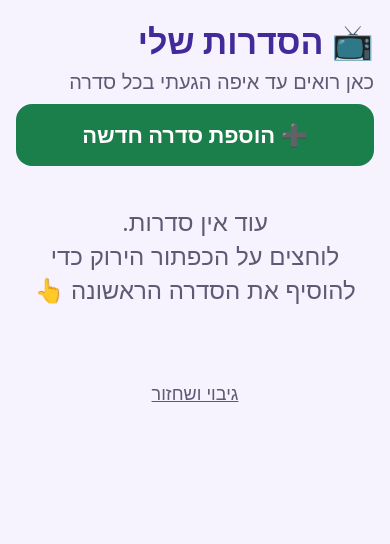
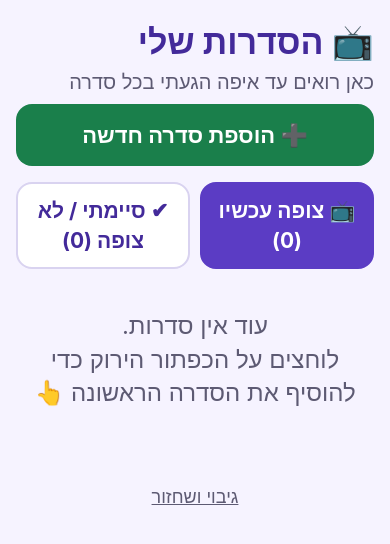
Before and after one commit to Oranfu/ima-series, a plain HTML site: page index.html in a window 390 px wide. Drawn offline with Linux system fonts and the light colour scheme.

Commit message:
Add watching / finished tabs
Co-Authored-By: Claude Sonnet 5.5 <noreply@anthropic.com>
Claude-Session: https://claude.ai/code/session_01H4bJZncjANevgWKJoLsqwr

```diff
--- a/index.html
+++ b/index.html
@@ -86,6 +86,9 @@
   .foot{text-align:center;margin-top:30px}
   .foot a{color:var(--muted);font-size:18px;text-decoration:underline;cursor:pointer}
   .gap{height:12px}
+  .tabs{display:flex;gap:10px;margin:16px 0 0}
+  .tabs button{background:#fff;color:var(--main-dark);border:2px solid var(--line);font-size:21px;padding:12px 6px;min-height:60px}
+  .tabs button.on{background:var(--main);color:#fff;border-color:var(--main)}
   .banner{border-radius:14px;padding:10px 12px;margin:8px 0;font-size:22px;font-weight:800}
   .banner.wait{background:#fff4d6;color:#7a5200}
   .banner.done{background:#dcf5e7;color:var(--ok)}
@@ -102,6 +105,7 @@
 </header>
 
 <button id="addBtn" class="green">➕ הוספת סדרה חדשה</button>
+<div class="tabs"><button id="tabWatch" class="on"></button><button id="tabDone"></button></div>
 <div id="list"></div>
 <div id="toast"></div>
 <div class="foot"><a id="backupLink">גיבוי ושחזור</a></div>
@@ -143,6 +147,8 @@
   </div>
   <div class="gap"></div><div class="gap"></div>
   <button class="green" id="saveBtn">✔ שמירה</button>
+  <div class="gap"></div>
+  <button class="sec" id="pauseBtn"></button>
   <div class="gap"></div>
   <button class="red" id="delBtn">🗑 מחיקת הסדרה</button>
 </div></div>
@@ -191,6 +197,10 @@
     if (m && s.episode >= m && hasNext(s)){ s.season++; s.episode = 0; return true; }
     return false;
   }
+  var tab = 'watch';
+  function inactive(s){ return !!s.paused || atEnd(s); }
+  $('tabWatch').onclick = function(){ tab = 'watch'; render(); };
+  $('tabDone').onclick = function(){ tab = 'done'; render(); };
   function fmtDate(d){ var p = String(d).split('-'); return p.length===3 ? p[2]+'/'+p[1]+'/'+p[0] : d; }
   function toast(t){
     var el = $('toast'); el.textContent = t; el.style.display = 'block';
@@ -199,15 +209,29 @@
 
   function render(){
     var box = $('list');
-    if (!shows.length){
-      box.innerHTML = '<div class="empty">עוד אין סדרות.<br>לוחצים על הכפתור הירוק כדי להוסיף את הסדרה הראשונה 👆</div>';
+    var nWatch = shows.filter(function(s){ return !inactive(s); }).length;
+    var nDone = shows.length - nWatch;
+    $('tabWatch').textContent = '📺 צופה עכשיו (' + nWatch + ')';
+    $('tabDone').textContent = '✔ סיימתי / לא צופה (' + nDone + ')';
+    $('tabWatch').classList.toggle('on', tab === 'watch');
+    $('tabDone').classList.toggle('on', tab === 'done');
+    var visible = shows.filter(function(s){ return (tab === 'done') === inactive(s); });
+    if (!visible.length){
+      box.innerHTML = tab === 'done'
+        ? '<div class="empty">כאן יופיעו סדרות שסיימתי, או שממתינות לעונה חדשה, או שהפסקתי לצפות בהן.</div>'
+        : (shows.length ? '<div class="empty">אין כרגע סדרות שאת צופה בהן.<br>אפשר להוסיף סדרה חדשה 👆</div>'
+                        : '<div class="empty">עוד אין סדרות.<br>לוחצים על הכפתור הירוק כדי להוסיף את הסדרה הראשונה 👆</div>');
       return;
     }
-    var sorted = shows.slice().sort(function(a,b){ return (b.updated||0) - (a.updated||0); });
+    var sorted = visible.slice().sort(function(a,b){ return (b.updated||0) - (a.updated||0); });
     box.innerHTML = sorted.map(function(s){
       var img = s.img ? '<img class="thumb" src="'+esc(s.img)+'" alt="">' : '<div class="thumb">📺</div>';
       var where, next = '', banner = '', main;
-      if (atEnd(s)){
+      if (s.paused && !atEnd(s)){
+        where = s.episode ? 'עצרתי בעונה ' + s.season + ' · פרק ' + s.episode : 'עוד לא התחלתי';
+        banner = '<div class="banner wait">⏸ לא צופה כרגע</div>';
+        main = '<button class="green" data-act="resume" data-id="'+s.id+'">▶ חזרה לצפייה</button>';
+      } else if (atEnd(s)){
         where = 'ראיתי הכול עד עונה ' + s.season + ' · פרק ' + s.episode;
         if (s.status === 'Ended') banner = '<div class="banner done">🎉 הסדרה הסתיימה, ראיתי את כולה</div>';
         else banner = '<div class="banner wait">⏳ ממתינה לעונה חדשה' + (s.nextAir ? '<br><span style="font-weight:400;font-size:19px">צפויה ב־' + esc(fmtDate(s.nextAir)) + '</span>' : '') + '</div>';
@@ -247,6 +271,7 @@
       if (moved) toast('כל הכבוד! סיימת את עונה ' + prev + ' 🎉');
       else if (atEnd(s)) toast(s.status === 'Ended' ? 'סיימת את כל הסדרה! 🎉' : 'סיימת את כל הפרקים שיצאו 👏');
     }
+    else if (act === 'resume'){ s.paused = false; s.updated = Date.now(); save(); tab = 'watch'; render(); toast('הסדרה חזרה לרשימה של "צופה עכשיו"'); }
     else if (act === 'edit'){ openEdit(s); }
   });
 
@@ -262,6 +287,7 @@
     editing = s;
     draft = {season: s.season||1, episode: s.episode||0, platform: s.platform||''};
     $('eTitle').textContent = s.name;
+    $('pauseBtn').textContent = s.paused ? '▶ חזרה ל"צופה עכשיו"' : '⏸ לא צופה כרגע (העבר לטאב השני)';
     paintEdit(); open('editOv');
   }
   function paintEdit(){
@@ -294,6 +320,12 @@
   $('saveBtn').onclick = function(){
     editing.season = draft.season; editing.episode = draft.episode; editing.platform = draft.platform;
     editing.newFlag = false; normalize(editing); editing.updated = Date.now(); save(); render(); close('editOv');
+  };
+  $('pauseBtn').onclick = function(){
+    editing.paused = !editing.paused; editing.updated = Date.now();
+    editing.season = draft.season; editing.episode = draft.episode; editing.platform = draft.platform;
+    save(); render(); close('editOv');
+    toast(editing.paused ? 'הסדרה עברה ל"סיימתי / לא צופה"' : 'הסדרה חזרה ל"צופה עכשיו"');
   };
   $('delBtn').onclick = function(){
     if (confirm('למחוק את "' + editing.name + '" מהרשימה?')){
```
